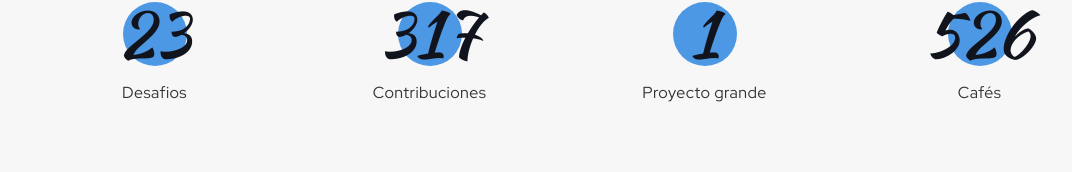
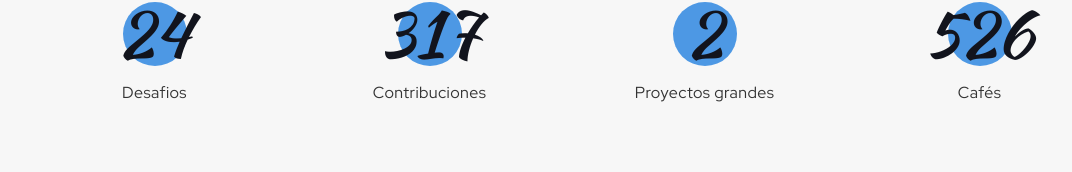
Before and after one commit to enzosaso/portfolio, a Next.js app: page / in a window 1280 px wide. Shown: the part 2013-2185 px from the top of the page, without its empty margins (73-1145 px from the left). Built offline with nearby package versions, Linux system fonts and the light colour scheme; no server answers.

Commit message:
proyecto grande added

```diff
--- a/src/components/ExpertAreas.js
+++ b/src/components/ExpertAreas.js
@@ -3,9 +3,9 @@ import { filterHashtag } from '../utilits'
 import Counter from './Counter'
 
 const counts = [
-  { name: 'Desafios', value: 23 },
+  { name: 'Desafios', value: 24 },
   { name: 'Contribuciones ', value: 318 },
-  { name: 'Proyecto grande', value: 1 },
+  { name: 'Proyectos grandes', value: 2 },
   { name: 'Cafés', value: 527 }
 ]
 
```
